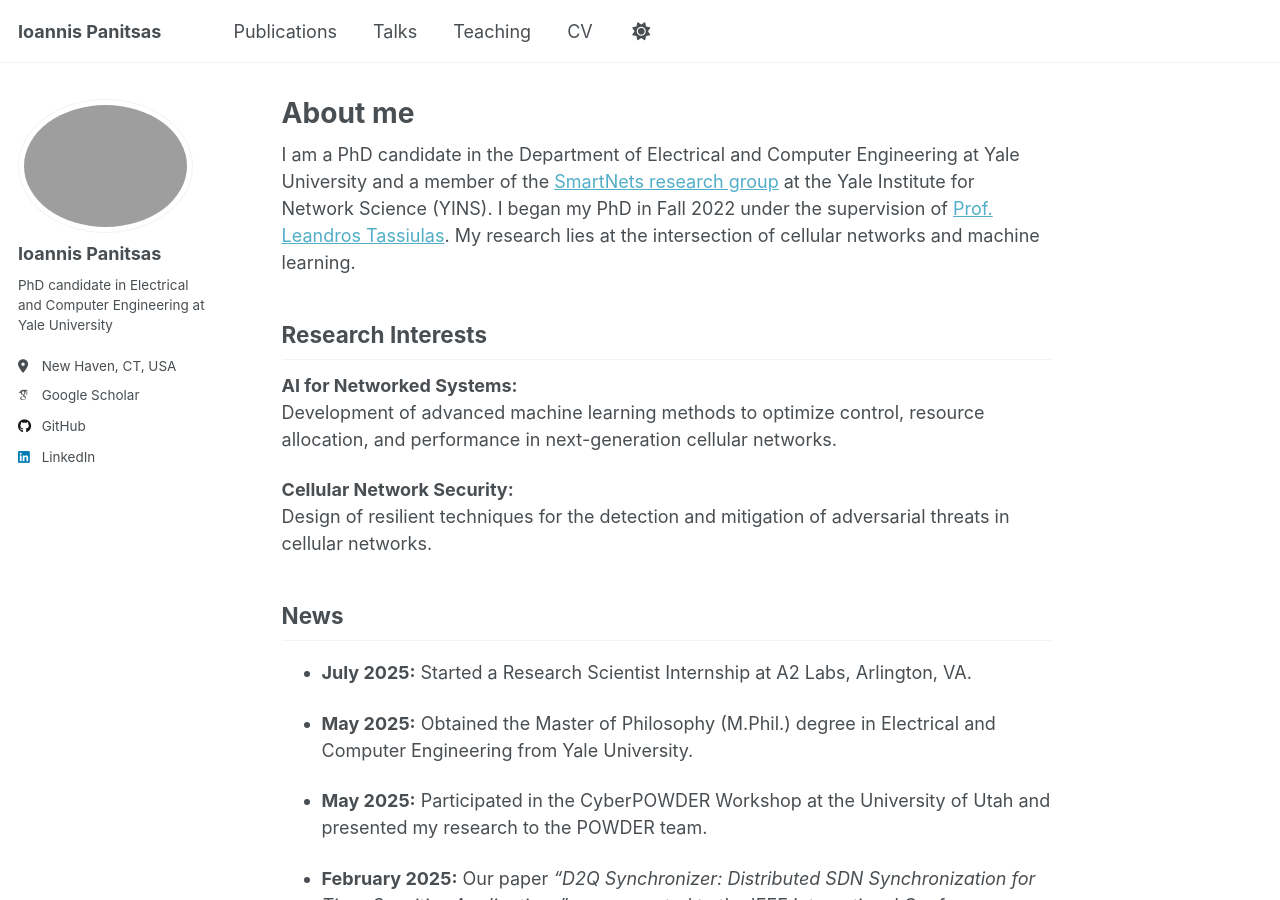
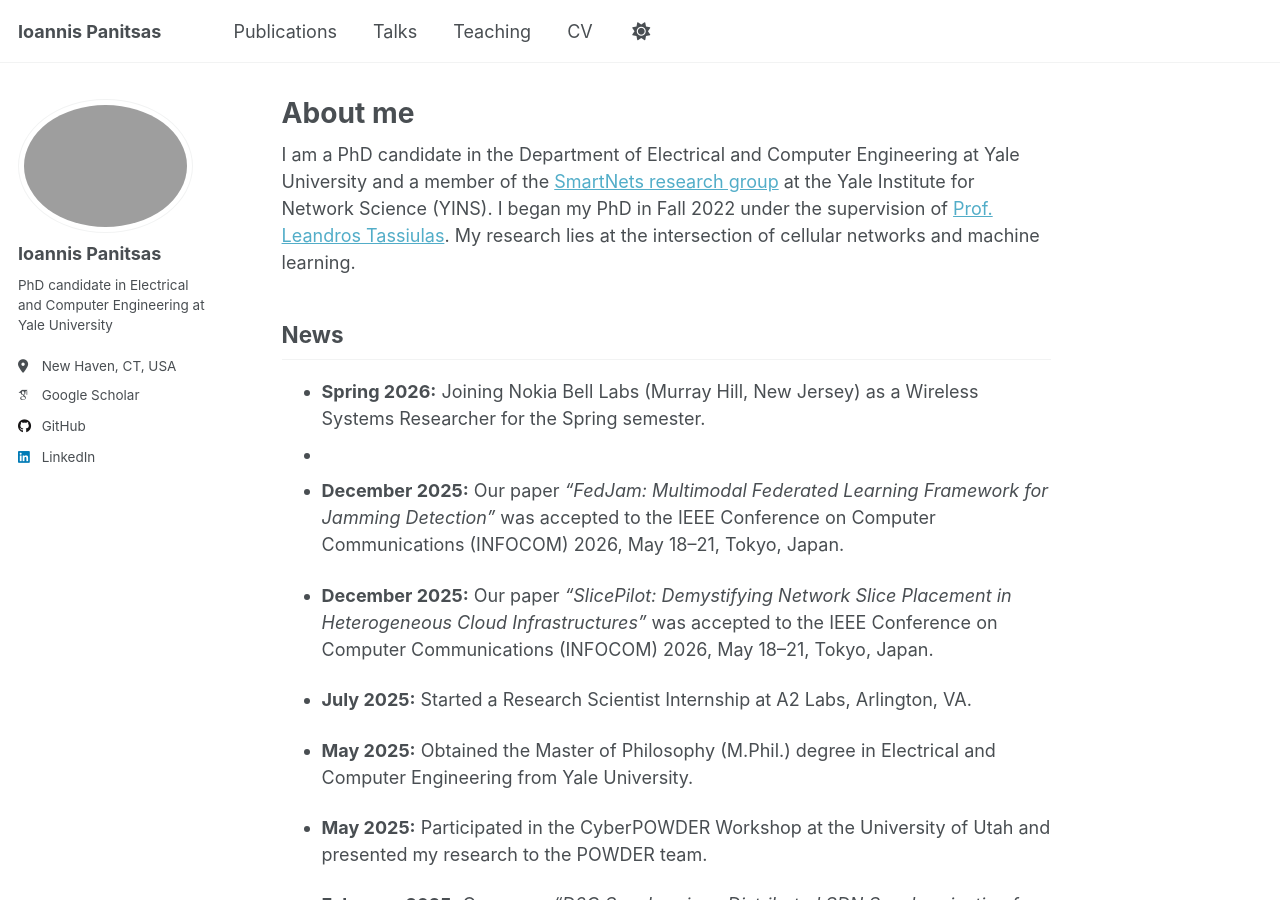
Before and after one commit to panitsasi/panitsasi.github.io, a Jekyll site: the page built from _pages/about.md, in a window 1280 px wide and 900 px high. Built offline with Jekyll 4.4.1, drawn with Linux system fonts in a browser that asks for light colours; some web fonts are replaced.

Commit message:
Update about.md

```diff
--- a/_pages/about.md
+++ b/_pages/about.md
@@ -6,16 +6,13 @@ author_profile: true
 
 I am a PhD candidate in the Department of Electrical and Computer Engineering at Yale University and a member of the [SmartNets research group](https://smartnets.yale.edu/) at the Yale Institute for Network Science (YINS). I began my PhD in Fall 2022 under the supervision of [Prof. Leandros Tassiulas](https://engineering.yale.edu/research-and-faculty/faculty-directory/leandros-tassiulas). My research lies at the intersection of cellular networks and machine learning.
 
-## Research Interests
+## News
 
-**AI for Networked Systems:**
-Development of advanced machine learning methods to optimize control, resource allocation, and performance in next-generation cellular networks.
+- **Spring 2026:** Joining Nokia Bell Labs (Murray Hill, New Jersey) as a Wireless Systems Researcher for the Spring semester.
+-
+- **December 2025:** Our paper *“FedJam: Multimodal Federated Learning Framework for Jamming Detection”* was accepted to the IEEE Conference on Computer Communications (INFOCOM) 2026, May 18–21, Tokyo, Japan.
 
-**Cellular Network Security:**
-Design of resilient techniques for the detection and mitigation of adversarial threats in cellular networks.
-
-
-## News
+- **December 2025:** Our paper *“SlicePilot: Demystifying Network Slice Placement in Heterogeneous Cloud Infrastructures”* was accepted to the IEEE Conference on Computer Communications (INFOCOM) 2026, May 18–21, Tokyo, Japan.
 
 - **July 2025:** Started a Research Scientist Internship at A2 Labs, Arlington, VA.
 
```
